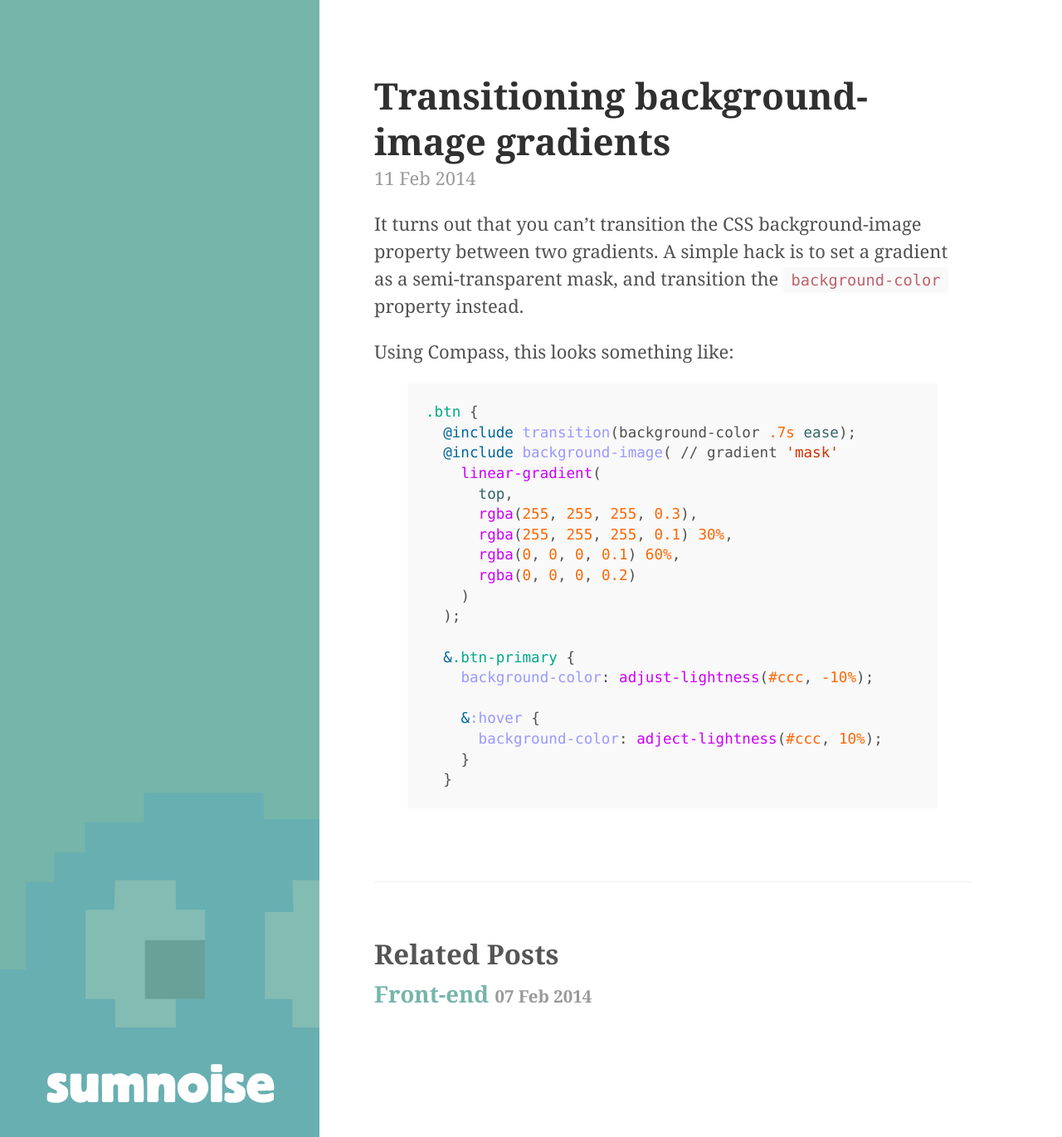
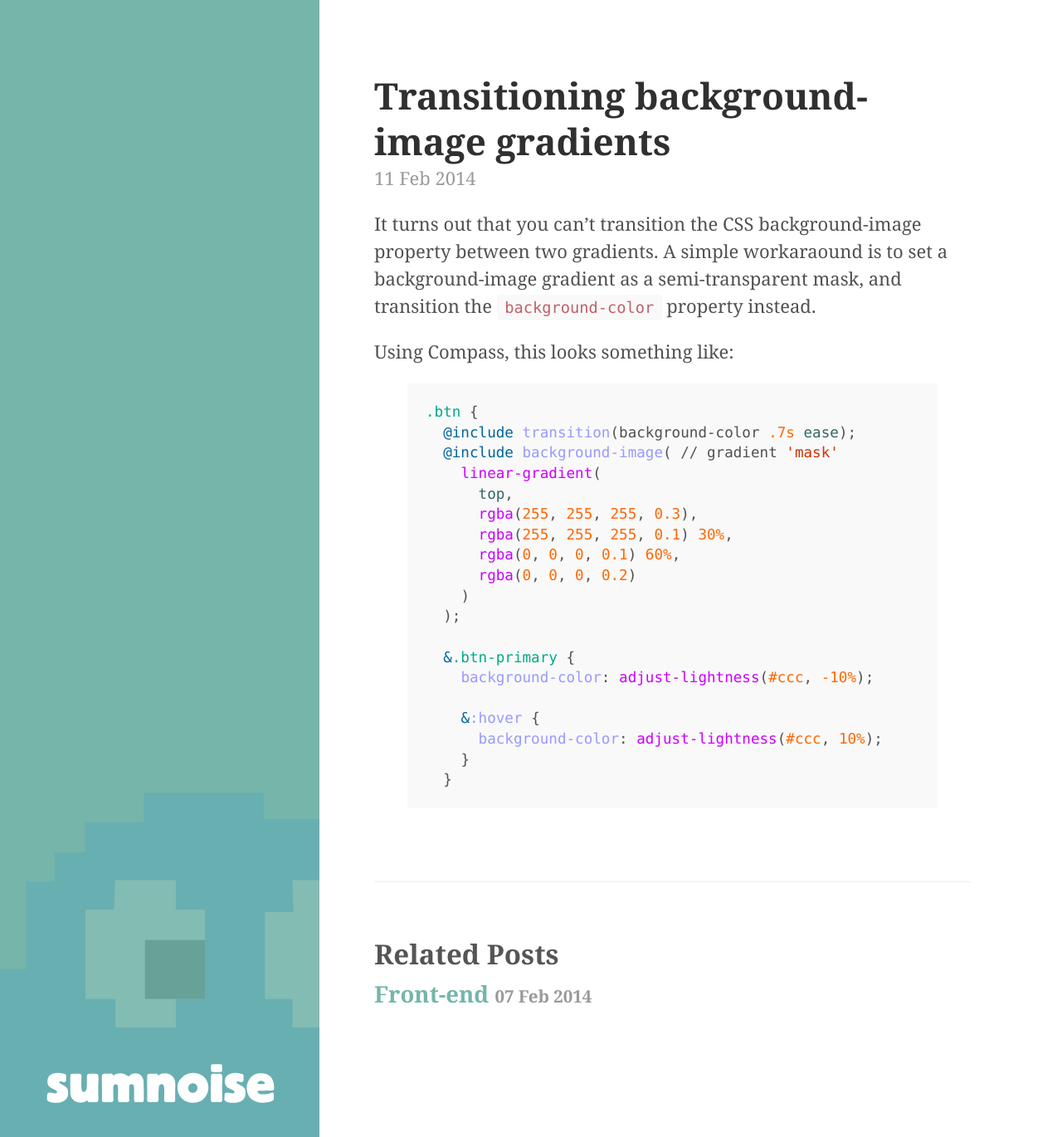
Before and after one commit to davidpmccormick/davidpmccormick.github.io, a Jekyll site: the page built from _posts/2014-02-11-transition-linear-gradients.md, in a window 1280 px wide and 1370 px high. Shown: the whole window at 83% size. Built offline with Jekyll 4.4.1, drawn with Linux system fonts in a browser that asks for light colours; Markdown is read by kramdown in place of the engine named in the settings.

Commit message:
Update 2014-02-11-transition-linear-gradients.md

```diff
--- a/_posts/2014-02-11-transition-linear-gradients.md
+++ b/_posts/2014-02-11-transition-linear-gradients.md
@@ -3,7 +3,7 @@ layout: post
 title: Transitioning background-image gradients
 ---
 
-It turns out that you can't transition the CSS background-image property between two gradients. A simple hack is to set a gradient as a semi-transparent mask, and transition the `background-color` property instead.
+It turns out that you can't transition the CSS background-image property between two gradients. A simple workaraound is to set a background-image gradient as a semi-transparent mask, and transition the `background-color` property instead.
 
 Using Compass, this looks something like:
 
@@ -24,7 +24,7 @@ Using Compass, this looks something like:
     background-color: adjust-lightness(#ccc, -10%);
 
     &:hover {
-      background-color: adject-lightness(#ccc, 10%);
+      background-color: adjust-lightness(#ccc, 10%);
     }
   }
 {% endhighlight %}
```
